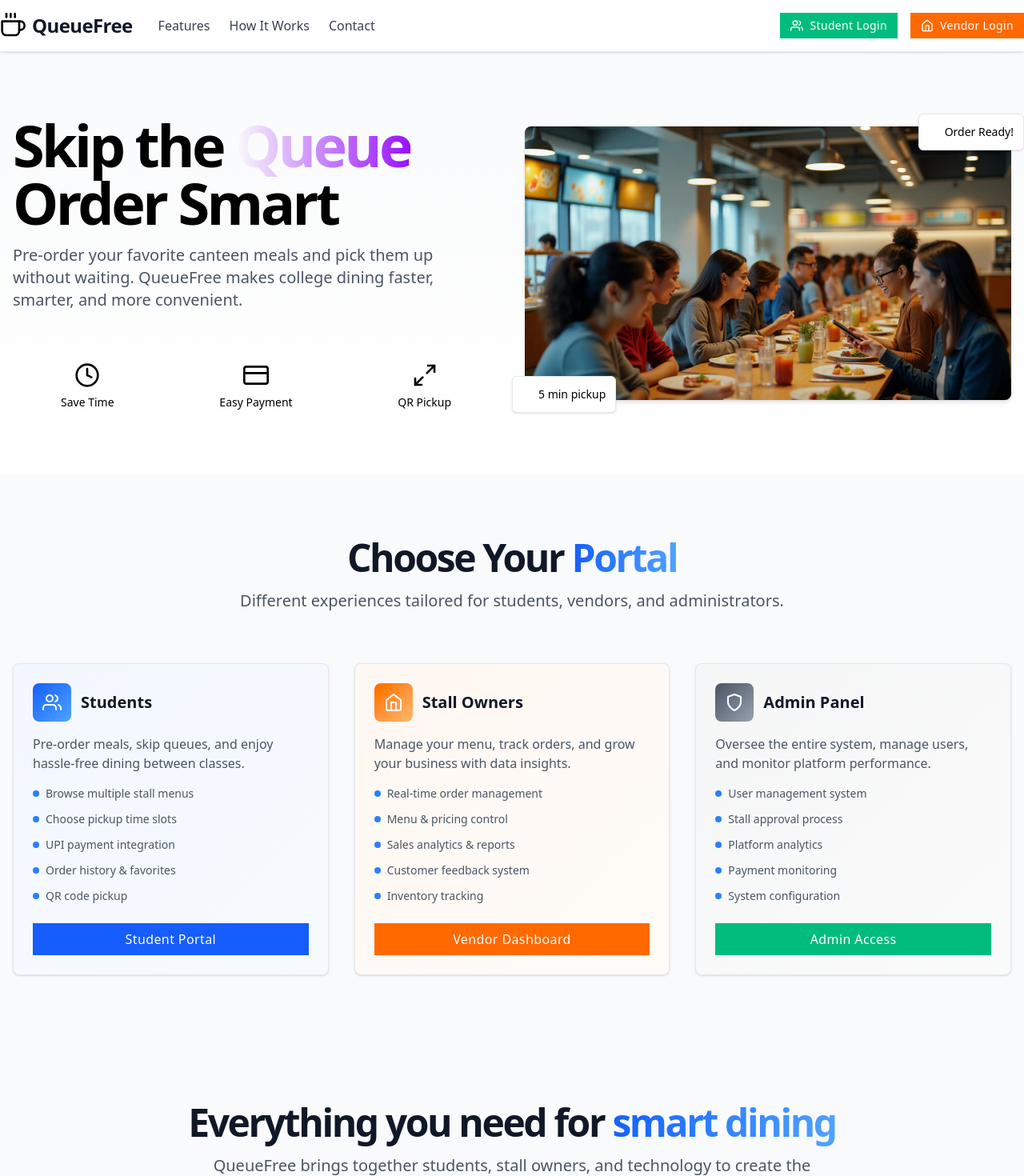
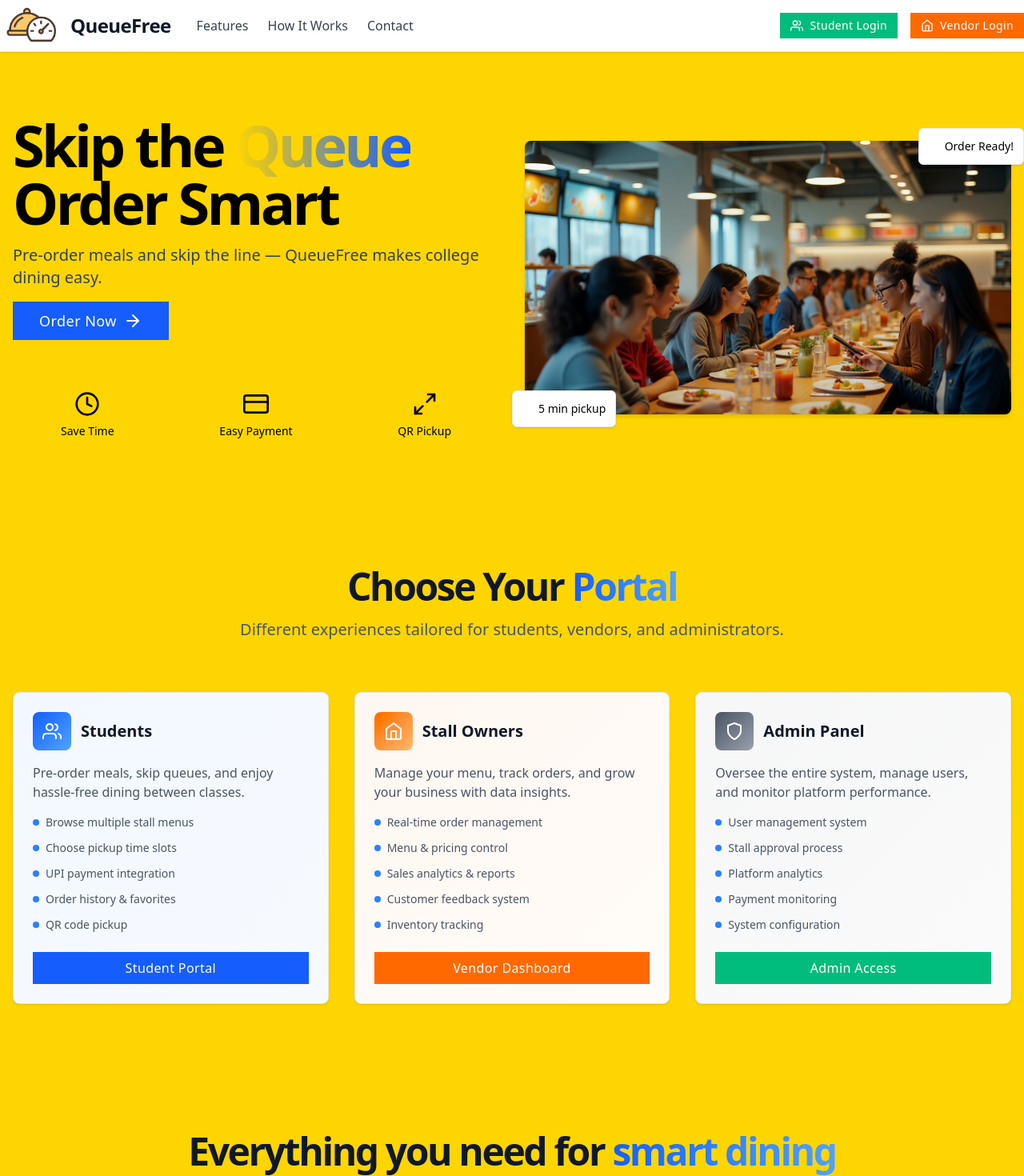
Before and after one commit to AffanShaikh726/Qfree, a Next.js app: page / in a window 1280 px wide. Shown: the top 1470 px of the page at 80% size. Built offline with nearby package versions, Linux system fonts and the light colour scheme.

Commit message:
added some new colrs

```diff
--- a/src/components/Feature.jsx
+++ b/src/components/Feature.jsx
@@ -7,79 +7,92 @@ import {
     BarChart2 as BarChart3,
     Coffee as UtensilsCrossed,
     Calendar,
-  Star
-} from 'react-feather';
-import FeatureCard from '$/components/FeatureCard';
+    Star,
+} from "react-feather";
+import FeatureCard from "$/components/FeatureCard";
 
 const Features = () => {
     const features = [
         {
             icon: Clock,
             title: "Time Slot Booking",
-      description: "Choose your preferred pickup time and avoid long queues during peak hours.",
-      color: "bg-blue-600"
+            description:
+                "Choose your preferred pickup time and avoid long queues during peak hours.",
+            color: "bg-blue-600",
         },
         {
             icon: Smartphone,
             title: "Mobile First",
-      description: "Intuitive mobile app designed for quick ordering on the go between classes.",
-      color: "bg-orange-500"
+            description:
+                "Intuitive mobile app designed for quick ordering on the go between classes.",
+            color: "bg-orange-500",
         },
         {
             icon: CreditCard,
             title: "UPI Payments",
-      description: "Secure payments through GPay, PhonePe, and Paytm. No cash, no hassles.",
-      color: "bg-blue-600"
+            description:
+                "Secure payments through GPay, PhonePe, and Paytm. No cash, no hassles.",
+            color: "bg-blue-600",
         },
         {
             icon: QrCode,
             title: "QR Code Pickup",
-      description: "Show your QR code or student ID for instant order verification and pickup.",
-      color: "bg-orange-500"
+            description:
+                "Show your QR code or student ID for instant order verification and pickup.",
+            color: "bg-orange-500",
         },
         {
             icon: UtensilsCrossed,
             title: "Multiple Stalls",
-      description: "Browse menus from all canteen stalls in one place. More variety, more choice.",
-      color: "bg-blue-600"
+            description:
+                "Browse menus from all canteen stalls in one place. More variety, more choice.",
+            color: "bg-blue-600",
         },
         {
             icon: Calendar,
             title: "Real-time Updates",
-      description: "Live menu availability, preparation status, and pickup notifications.",
-      color: "bg-orange-500"
+            description:
+                "Live menu availability, preparation status, and pickup notifications.",
+            color: "bg-orange-500",
         },
         {
             icon: Users,
             title: "Student Portal",
-      description: "Personalized dashboard with order history, favorites, and quick reorders.",
-      color: "bg-blue-600"
+            description:
+                "Personalized dashboard with order history, favorites, and quick reorders.",
+            color: "bg-blue-600",
         },
         {
             icon: BarChart3,
             title: "Vendor Analytics",
-      description: "Stall owners get insights on popular items, peak hours, and revenue tracking.",
-      color: "bg-orange-500"
+            description:
+                "Stall owners get insights on popular items, peak hours, and revenue tracking.",
+            color: "bg-orange-500",
         },
         {
             icon: Star,
             title: "Reviews & Ratings",
-      description: "Rate your meals and help fellow students discover the best food options.",
-      color: "bg-blue-600"
-    }
+            description:
+                "Rate your meals and help fellow students discover the best food options.",
+            color: "bg-blue-600",
+        },
     ];
 
     return (
-    <section id="features" className="py-20 bg-gray-50">
+        <section id="features" className="py-20 bg-[#ffd500]">
             <div className="container px-4">
                 <div className="text-center space-y-4 mb-16">
                     <h2 className="text-3xl font-bold tracking-tighter sm:text-4xl md:text-5xl text-gray-900">
                         Everything you need for
-            <span className="bg-gradient-to-r from-blue-600 to-blue-400 bg-clip-text text-transparent"> smart dining</span>
+                        <span className="bg-gradient-to-r from-blue-600 to-blue-400 bg-clip-text text-transparent">
+                            {" "}
+                            smart dining
+                        </span>
                     </h2>
                     <p className="text-xl text-gray-600 max-w-3xl mx-auto">
-            QueueFree brings together students, stall owners, and technology to create
-            the ultimate college dining experience.
+                        QueueFree brings together students, stall owners, and
+                        technology to create the ultimate college dining
+                        experience.
                     </p>
                 </div>
 
--- a/src/components/Header.jsx
+++ b/src/components/Header.jsx
@@ -1,5 +1,5 @@
-import { Coffee, Users, Home } from 'react-feather';
-import Button from '$/components/Button';
+import { Users, Home } from "react-feather";
+import Button from "$/components/Button";
 
 const Header = () => {
     return (
@@ -8,7 +8,12 @@ const Header = () => {
                 {/* Left-aligned logo and navigation */}
                 <div className="flex items-center">
                     <div className="flex items-center space-x-2 mr-2">
-            <Coffee className="h-8 w-8 text-primary-600" />
+                        <img
+                            src="/logo.png"
+                            alt="QueueFree Logo"
+                            height="80px"
+                            width="80px"
+                        />
                         <span className="text-2xl font-bold tracking-tight text-gray-900">
                             QueueFree
                         </span>
@@ -44,7 +49,9 @@ const Header = () => {
                             variant="tertiary"
                             size="sm"
                             icon={Users}
-              onClick={() => window.location.href = '/StudentAuth'}
+                            onClick={() =>
+                                (window.location.href = "/StudentAuth")
+                            }
                         >
                             Student Login
                         </Button>
@@ -52,7 +59,9 @@ const Header = () => {
                             variant="secondary"
                             size="sm"
                             icon={Home}
-              onClick={() => window.location.href = '/StallOwnerAuth'}
+                            onClick={() =>
+                                (window.location.href = "/StallOwnerAuth")
+                            }
                         >
                             Vendor Login
                         </Button>
--- a/src/components/Hero.jsx
+++ b/src/components/Hero.jsx
@@ -1,27 +1,39 @@
-import { ArrowRight, Clock, CreditCard, Maximize2 } from 'react-feather';
-import Button from '$/components/Button';
-import Image from 'next/image';
-import heroImage from '$/assets/hero-canteen.jpg';
+import { ArrowRight, Clock, CreditCard, Maximize2 } from "react-feather";
+import Button from "$/components/Button";
+import Image from "next/image";
+import heroImage from "$/assets/hero-canteen.jpg";
 
 const Hero = () => {
     return (
-    <section className="relative overflow-hidden bg-gradient-to-b from-gray-50 to-white">
+        <section className="relative overflow-hidden bg-[#ffd500]">
             <div className="container px-4 py-20">
                 <div className="grid gap-12 lg:grid-cols-2 lg:gap-8 items-center">
                     <div className="space-y-8">
                         <div className="space-y-4">
                             <h1 className="text-4xl font-bold tracking-tighter sm:text-5xl md:text-6xl lg:text-7xl">
-                Skip the{' '}
-                <span className="bg-gradient-to-r from-primary-600 to-purple-600 bg-clip-text text-transparent">
+                                Skip the{" "}
+                                <span className="bg-gradient-to-r from-primary-600 to-blue-600 bg-clip-text text-transparent">
                                     Queue
                                 </span>
                                 <br />
                                 Order Smart
                             </h1>
-              <p className="text-xl text-gray-600 max-w-[600px]">
-                Pre-order your favorite canteen meals and pick them up without waiting.
-                QueueFree makes college dining faster, smarter, and more convenient.
+                            <p className="text-xl text-gray-700 max-w-[600px]">
+                                Pre-order meals and skip the line — QueueFree
+                                makes college dining easy.
                             </p>
+                            <Button
+                                variant="primary"
+                                size="lg"
+                                className="text-lg px-8"
+                                icon={ArrowRight}
+                                iconPosition="right"
+                                onClick={() =>
+                                    (window.location.href = "/StudentAuth")
+                                }
+                            >
+                                Order Now
+                            </Button>
                         </div>
 
                         {/* <div className="flex flex-col sm:flex-row gap-4">
@@ -50,7 +62,9 @@ const Hero = () => {
                             </div>
                             <div className="text-center space-y-2">
                                 <CreditCard className="h-8 w-8 text-primary-600 mx-auto text-black" />
-                <p className="text-sm font-medium">Easy Payment</p>
+                                <p className="text-sm font-medium">
+                                    Easy Payment
+                                </p>
                             </div>
                             <div className="text-center space-y-2">
                                 <Maximize2 className="h-8 w-8 text-primary-600 mx-auto" />
@@ -73,14 +87,18 @@ const Hero = () => {
                         <div className="absolute -top-4 -right-4 bg-white rounded-md shadow-sm p-3 border border-gray-200">
                             <div className="flex items-center space-x-2">
                                 <div className="w-3 h-3 rounded-full bg-secondary-500"></div>
-                <span className="text-sm font-medium">Order Ready!</span>
+                                <span className="text-sm font-medium">
+                                    Order Ready!
+                                </span>
                             </div>
                         </div>
 
                         <div className="absolute -bottom-4 -left-4 bg-white rounded-md shadow-sm p-3 border border-gray-200">
                             <div className="flex items-center space-x-2">
                                 <div className="w-3 h-3 rounded-full bg-primary-600"></div>
-                <span className="text-sm font-medium">5 min pickup</span>
+                                <span className="text-sm font-medium">
+                                    5 min pickup
+                                </span>
                             </div>
                         </div>
                     </div>
--- a/src/components/UserTypeSection.jsx
+++ b/src/components/UserTypeSection.jsx
@@ -1,8 +1,14 @@
-import { useRouter } from 'next/navigation'; // 1. Import useRouter
+import { useRouter } from "next/navigation"; // 1. Import useRouter
 
-import { Users, Home, Shield } from 'react-feather';
-import Button from '$/components/Button';
-import { Card, CardHeader, CardTitle, CardDescription, CardContent } from '$/components/Card';
+import { Users, Home, Shield } from "react-feather";
+import Button from "$/components/Button";
+import {
+    Card,
+    CardHeader,
+    CardTitle,
+    CardDescription,
+    CardContent,
+} from "$/components/Card";
 
 const UserTypeSection = () => {
     const router = useRouter(); // 2. Initialize the router
@@ -11,58 +17,61 @@ const UserTypeSection = () => {
         {
             icon: Users,
             title: "Students",
-      description: "Pre-order meals, skip queues, and enjoy hassle-free dining between classes.",
+            description:
+                "Pre-order meals, skip queues, and enjoy hassle-free dining between classes.",
             features: [
                 "Browse multiple stall menus",
                 "Choose pickup time slots",
                 "UPI payment integration",
                 "Order history & favorites",
-        "QR code pickup"
+                "QR code pickup",
             ],
             buttonText: "Student Portal",
             buttonVariant: "primary",
             gradient: "from-blue-600 to-blue-400",
             // 3. Add a path for navigation
-      path: "/StudentAuth"
+            path: "/StudentAuth",
         },
         {
             icon: Home,
             title: "Stall Owners",
-      description: "Manage your menu, track orders, and grow your business with data insights.",
+            description:
+                "Manage your menu, track orders, and grow your business with data insights.",
             features: [
                 "Real-time order management",
                 "Menu & pricing control",
                 "Sales analytics & reports",
                 "Customer feedback system",
-        "Inventory tracking"
+                "Inventory tracking",
             ],
             buttonText: "Vendor Dashboard",
             buttonVariant: "secondary",
             gradient: "from-orange-500 to-orange-300",
             // 3. Add a path for navigation
-      path: "/StallOwnerAuth"
+            path: "/StallOwnerAuth",
         },
         {
             icon: Shield,
             title: "Admin Panel",
-      description: "Oversee the entire system, manage users, and monitor platform performance.",
+            description:
+                "Oversee the entire system, manage users, and monitor platform performance.",
             features: [
                 "User management system",
                 "Stall approval process",
                 "Platform analytics",
                 "Payment monitoring",
-        "System configuration"
+                "System configuration",
             ],
             buttonText: "Admin Access",
             buttonVariant: "tertiary",
             gradient: "from-gray-600 to-gray-400",
             // 3. Add a path for navigation (you can change this if needed)
-      path: "/admin-auth"
-    }
+            path: "/admin-auth",
+        },
     ];
 
     return (
-    <section className="py-20 bg-gray-50">
+        <section className="py-20 bg-[#ffd500]">
             <div className="container px-4">
                 <div className="text-center space-y-4 mb-16">
                     <h2 className="text-3xl font-bold tracking-tighter sm:text-4xl md:text-5xl text-gray-900">
@@ -72,18 +81,23 @@ const UserTypeSection = () => {
                         </span>
                     </h2>
                     <p className="text-xl text-gray-600 max-w-3xl mx-auto">
-            Different experiences tailored for students, vendors, and administrators.
+                        Different experiences tailored for students, vendors,
+                        and administrators.
                     </p>
                 </div>
 
                 <div className="grid gap-8 md:grid-cols-2 lg:grid-cols-3">
                     {userTypes.map((userType, index) => (
                         <Card key={index} className="relative">
-              <div className={`absolute inset-0 bg-gradient-to-br ${userType.gradient} opacity-5 group-hover:opacity-10 transition-all duration-300 pointer-events-none z-0`}></div>
+                            <div
+                                className={`absolute inset-0 bg-gradient-to-br ${userType.gradient} opacity-5 group-hover:opacity-10 transition-all duration-300 pointer-events-none z-0`}
+                            ></div>
 
                             <CardHeader className="relative z-10">
                                 <div className="flex items-center space-x-3 mb-4">
-                  <div className={`w-12 h-12 rounded-lg bg-gradient-to-br ${userType.gradient} flex items-center justify-center`}>
+                                    <div
+                                        className={`w-12 h-12 rounded-lg bg-gradient-to-br ${userType.gradient} flex items-center justify-center`}
+                                    >
                                         <userType.icon className="h-6 w-6 text-white" />
                                     </div>
                                     <CardTitle>{userType.title}</CardTitle>
@@ -95,12 +109,19 @@ const UserTypeSection = () => {
 
                             <CardContent className="space-y-6 relative z-10">
                                 <ul className="space-y-3">
-                  {userType.features.map((feature, featureIndex) => (
-                    <li key={featureIndex} className="flex items-center space-x-2">
+                                    {userType.features.map(
+                                        (feature, featureIndex) => (
+                                            <li
+                                                key={featureIndex}
+                                                className="flex items-center space-x-2"
+                                            >
                                                 <div className="w-2 h-2 rounded-full bg-blue-500"></div>
-                      <span className="text-sm text-gray-600">{feature}</span>
+                                                <span className="text-sm text-gray-600">
+                                                    {feature}
+                                                </span>
                                             </li>
-                  ))}
+                                        )
+                                    )}
                                 </ul>
 
                                 <Button
@@ -110,7 +131,10 @@ const UserTypeSection = () => {
                                     onClick={() => {
                                         if (!userType.path) return;
                                         // Optional: console.log to verify it fires
-                    console.log('Navigating to', userType.path);
+                                        console.log(
+                                            "Navigating to",
+                                            userType.path
+                                        );
                                         router.push(userType.path);
                                     }}
                                 >
--- a/src/components/auth/AuthCard.jsx
+++ b/src/components/auth/AuthCard.jsx
@@ -1,13 +1,22 @@
 const AuthCard = ({ title, description, children }) => {
     return (
         <div className="w-full max-w-md border border-gray-200 bg-white rounded-lg shadow-sm">
-      <div className="p-6 text-center">
-        <h2 className="text-2xl font-bold text-gray-900 mb-1">{title}</h2>
+            <div className="p-6 text-center align-items-center">
+                <div className="d-flex justify-content-center">
+                    <img
+                        src="/logo.png"
+                        alt="QueueFree Logo"
+                        height="80px"
+                        width="80px"
+                    />
+                </div>
+
+                <h2 className="text-2xl font-bold text-gray-900 mb-1">
+                    {title}
+                </h2>
                 <p className="text-gray-600">{description}</p>
             </div>
-      <div className="px-6 pb-6">
-        {children}
-      </div>
+            <div className="px-6 pb-6">{children}</div>
         </div>
     );
 };
```
Also changed, not shown: src/components/HowItWorks.jsx (+28 -14 lines), src/pages/StudentAuth.jsx (+66 -19 lines), public/logo.png (added). Lines whose indentation alone changed are shown as unchanged.
